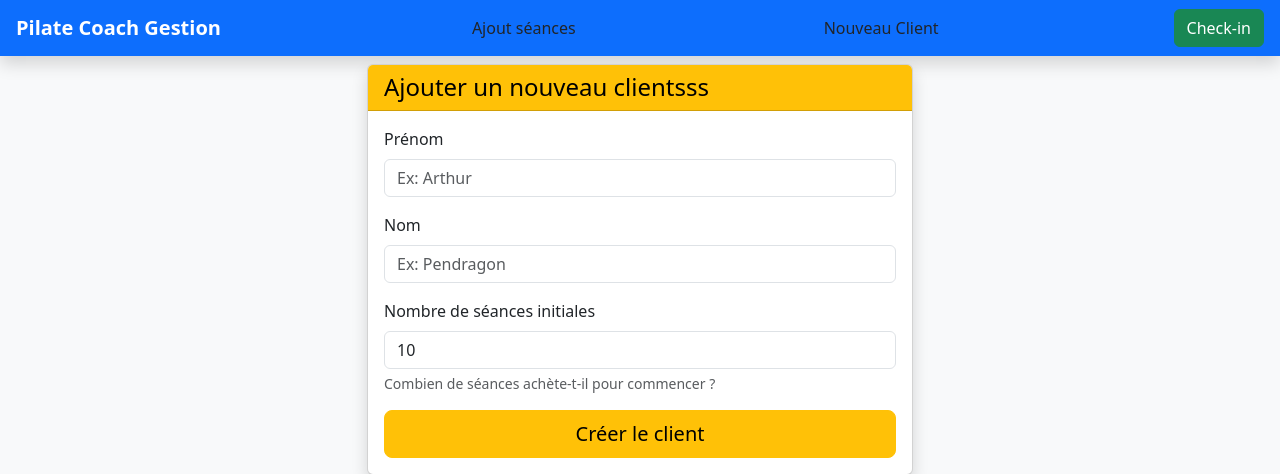
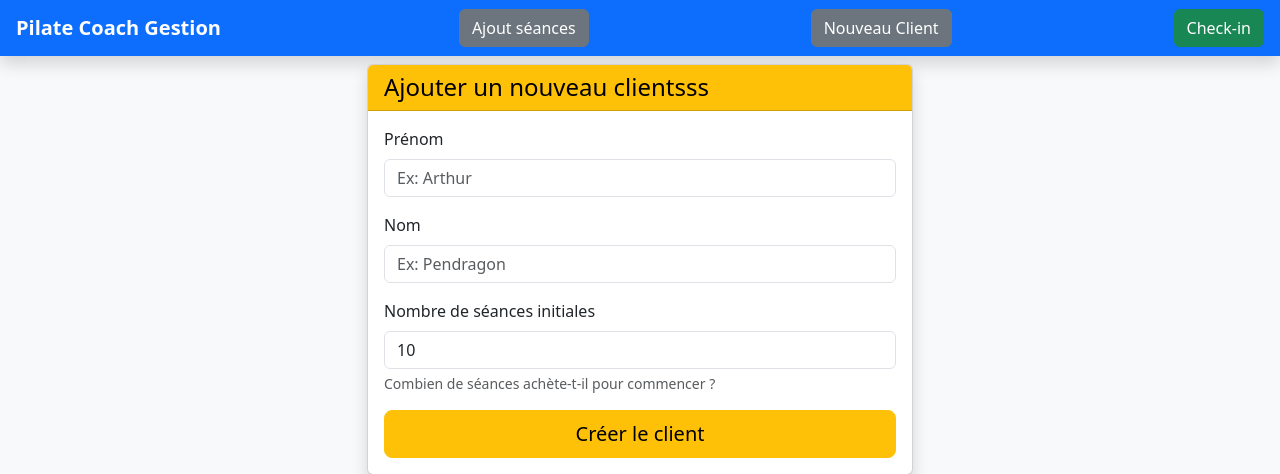
Before and after one commit to LancelotD-215/Projet_pilate_maman, a Flask app: page /ajout_client in a window 1280 px wide. Shown: the top 474 px of the page. Run offline with Flask 3, Linux system fonts and the light colour scheme.

```diff
--- a/templates/layout.html
+++ b/templates/layout.html
@@ -11,10 +11,11 @@
     <nav class="navbar navbar-expand-lg navbar-dark bg-primary mb-2 shadow"> <!-- Barre de navigation avec class Bootstrap : fond bleu, texte blanc, marge de 4, ombre -->
         <div class="container-fluid px-3"> <!-- Conteneur Bootstrap pour centrer le contenu avec padding horizontal de 3 -->
             <a class="navbar-brand fw-bold" href="/">Pilate Coach Gestion</a> <!-- Lien vers la page d'accueil avec le nom du site, texte en gras -->
-            <a class="btn" href="/ajout_seances">Ajout séances</a>
-            <a class="btn" href="/ajout_client">Nouveau Client</a>
+            <a class="btn btn-secondary" href="/ajout_seances">Ajout séances</a>
+            <a class="btn btn-secondary" href="/ajout_client">Nouveau Client</a>
             <a class="btn btn-success" href="/presence">Check-in</a> <!-- Bouton vert pour noter la présence -->
         </div>
+
     </nav>
 
     <div class="container">
```
Also changed, not shown: 1 other file.
